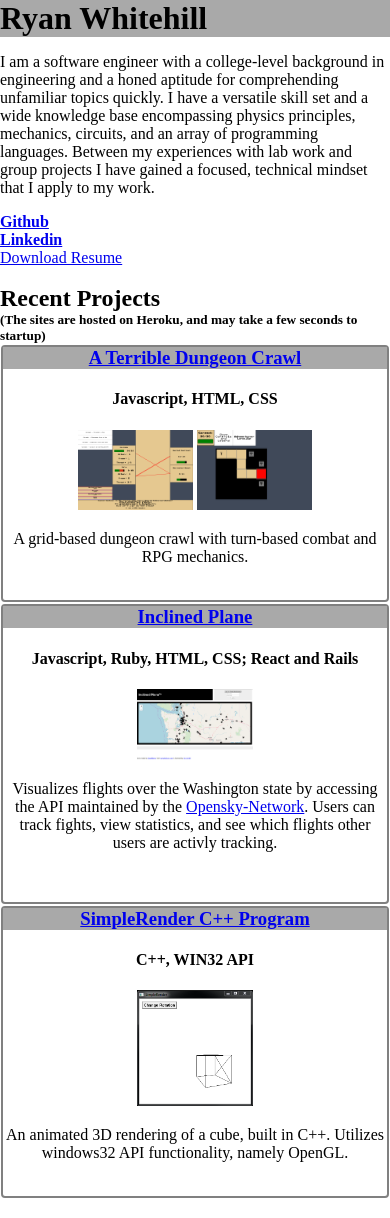
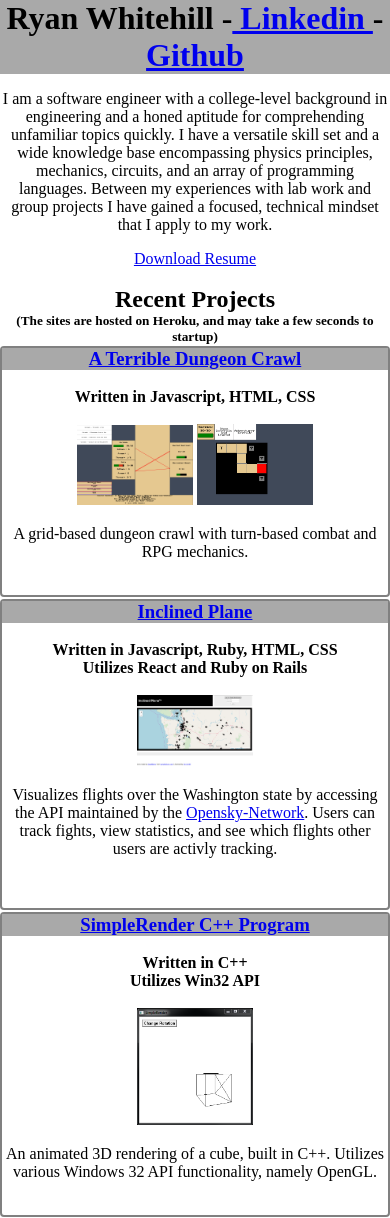
Before and after one commit to ShererStress/ShererStress.github.io, a PHP site: page / in a window 390 px wide. Run offline with PHP 8.4, Linux system fonts and the light colour scheme.

Commit message:
Addition styling. Responsiveness improved.

```diff
--- a/index.html
+++ b/index.html
@@ -7,13 +7,13 @@
   </head>
   <body>
     <div id="upperDiv">
-      <h1 class="noMargin projectTitle"> Ryan Whitehill </h1>
+      <h1 class="noMargin projectTitle"> Ryan Whitehill -<a href="https://www.linkedin.com/in/ryanwhitehill/" target="_blank"> Linkedin <a>-<a href="https://github.com/ShererStress" target="_blank"> Github </a></h1>
 
       <p> I am a software engineer with a college-level background in engineering and a honed aptitude for comprehending unfamiliar topics quickly. I have a versatile skill set and a wide knowledge base encompassing physics principles, mechanics, circuits, and an array of programming languages. Between my experiences with lab work and group projects I have gained a focused, technical mindset that I apply to my work. </p>
 
-      <h4 class="noMargin"><a href="https://github.com/ShererStress" target="_blank"> Github </a> </h4>
+      <h4 class="noMargin"> </h4>
 
-      <h4 class="noMargin"><a href="https://www.linkedin.com/in/ryanwhitehill/" target="_blank"> Linkedin <a></h4>
+      <h4 class="noMargin"></h4>
 
       <a href="./downloads/RW_Resume.pdf" download>Download Resume</a> <br/>
     </div> <br/>
@@ -24,7 +24,9 @@
       <div class="projectDiv">
 
         <h3 class="projectTitle"><a href="https://terrible-dungeon-crawl.herokuapp.com/"> A Terrible Dungeon Crawl</a></h3>
-        <h4> Javascript, HTML, CSS </h4>
+        <br/>
+        <h4 class="noMargin"> Written in Javascript, HTML, CSS </h4>
+        <br/>
         <img src="./images/TDC_1.png"/>
         <img src="./images/TDC_2.png"/>
         <p> A grid-based dungeon crawl with turn-based combat and RPG mechanics. </p> <br/>
@@ -33,16 +35,22 @@
 
       <div class="projectDiv">
         <h3 class="projectTitle"><a href="https://mighty-stream-87461.herokuapp.com/"> Inclined Plane</a></h3>
-        <h4> Javascript, Ruby, HTML, CSS; React and Rails</h4>
+        <br/>
+        <h4 class="noMargin"> Written in Javascript, Ruby, HTML, CSS</h4>
+        <h4 class="noMargin"> Utilizes React and Ruby on Rails</h4>
+        <br/>
         <img src="./images/IP_1.png"/>
         <p> Visualizes flights over the Washington state by accessing the API maintained by the <a href="https://opensky-network.org/"> Opensky-Network<a>. Users can track fights, view statistics, and see which flights other users are activly tracking.<p> <br/>
       </div>
 
       <div class="projectDiv">
         <h3 class="projectTitle"><a href="https://simple-render-frontend-react.herokuapp.com/"> SimpleRender C++ Program </a></h3>
-        <h4> C++, WIN32 API</h4>
+        <br/>
+        <h4 class="noMargin"> Written in C++</h4>
+        <h4 class="noMargin"> Utilizes Win32 API</h4>
+        <br/>
         <img src="./images/SR_1.png"/>
-        <p> An animated 3D rendering of a cube, built in C++. Utilizes windows32 API functionality, namely OpenGL. </p><br/>
+        <p> An animated 3D rendering of a cube, built in C++. Utilizes various Windows 32 API functionality, namely OpenGL. </p><br/>
       </div>
     </div>
   </body>
--- a/main.css
+++ b/main.css
@@ -2,6 +2,7 @@ body{
   box-sizing: border-box;
   margin:0;
   padding:0;
+  text-align: center;
 }
 
 img {
@@ -13,7 +14,8 @@ img {
   display: flex;
   flex-direction: row;
   flex-wrap: wrap;
-  align-content: space-between;
+  align-content: space-around;
+  margin: 0 auto;
 }
 
 .projectTitle{
@@ -24,9 +26,9 @@ img {
 .projectDiv{
   border: 2px solid grey;
   border-radius: 4px;
-  text-align: center;
   width: 48%;
-  margin: 1px;
+  max-width: 600px;
+  margin: 1px auto;
   padding: 0;
 }
 
@@ -34,15 +36,8 @@ img {
   margin: 0;
 }
 
-
-
-
-
 @media only screen and (max-width: 600px) {
   .projectDiv{
-    border: 2px solid grey;
-    border-radius: 4px;
-    text-align: center;
     width: 100%;
   }
 
```
